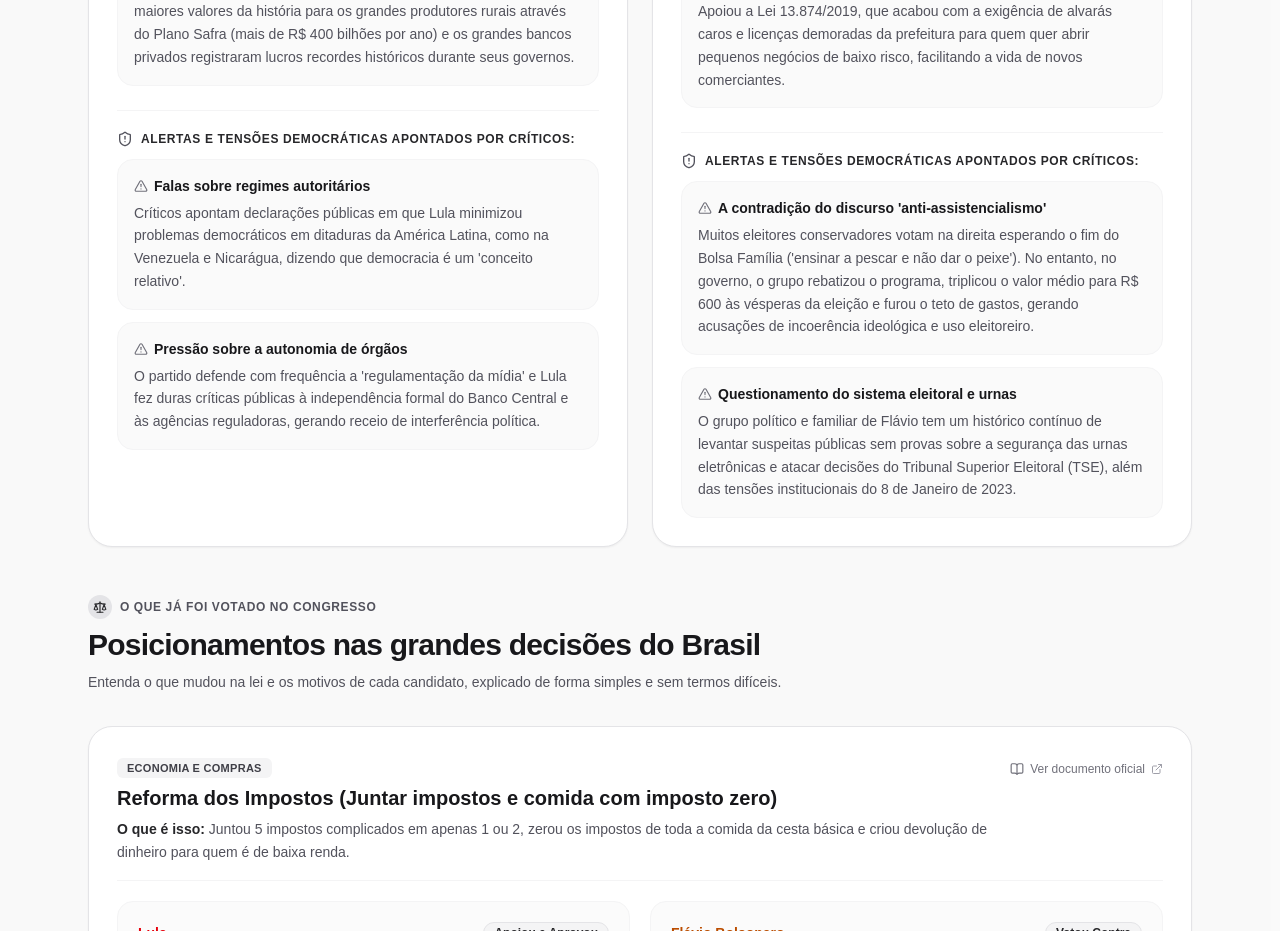
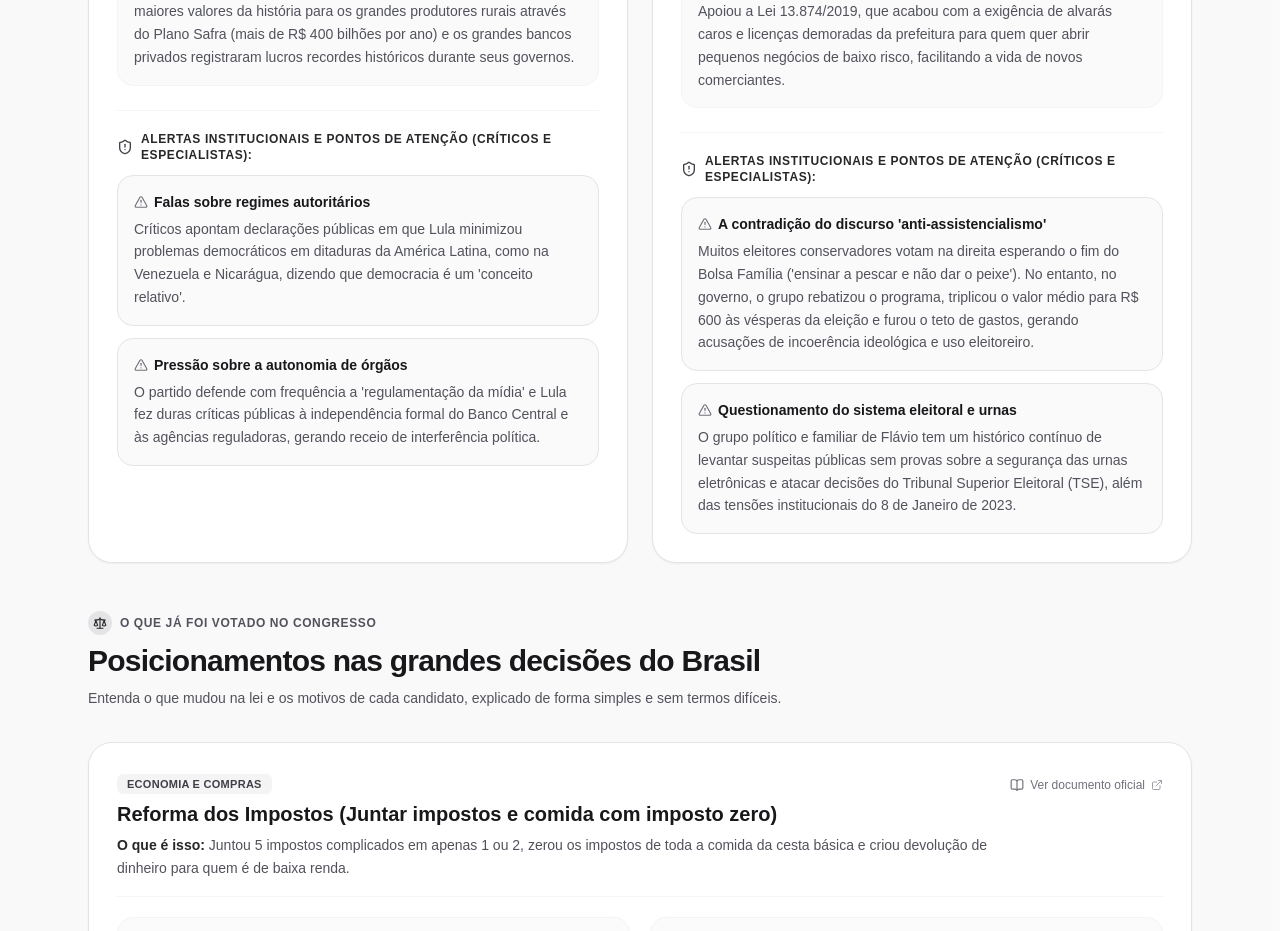
Before and after one commit to FelipeGardenghiDev/pauta-limpa, a Next.js app: page / in a window 1280 px wide. Shown: the part 2420-3351 px from the top of the page. Built offline with nearby package versions, Linux system fonts and the light colour scheme.

Commit message:
feat: alertar sobre riscos de mudar a Constituicao e propostas de Nova Constituinte

```diff
--- a/src/components/FactsAndLabels.tsx
+++ b/src/components/FactsAndLabels.tsx
@@ -136,9 +136,9 @@ export default function FactsAndLabels({ itens }: FactsAndLabelsProps) {
               {/* Alertas Institucionais */}
               <div className="mt-6 pt-5 border-t border-zinc-100 dark:border-zinc-800">
                 <div className="flex items-center gap-2 mb-3">
-                  <ShieldAlert className="w-4 h-4 text-zinc-600 dark:text-zinc-400 shrink-0" aria-hidden="true" />
+                  <ShieldAlert className="w-4 h-4 text-zinc-700 dark:text-zinc-300 shrink-0" aria-hidden="true" />
                   <h5 className="text-xs font-bold uppercase tracking-wider text-zinc-800 dark:text-zinc-200">
-                    Alertas e tensões democráticas apontados por críticos:
+                    Alertas institucionais e pontos de atenção (críticos e especialistas):
                   </h5>
                 </div>
 
@@ -146,10 +146,10 @@ export default function FactsAndLabels({ itens }: FactsAndLabelsProps) {
                   {temaAtual.lula.alertas.map((alerta, aIdx) => (
                     <div
                       key={aIdx}
-                      className="rounded-2xl bg-zinc-50 dark:bg-zinc-800/50 p-4 border border-zinc-100 dark:border-zinc-800/80"
+                      className="rounded-2xl bg-zinc-50 dark:bg-zinc-800/60 p-4 border border-zinc-200 dark:border-zinc-700/80"
                     >
                       <div className="flex items-center gap-1.5 text-xs sm:text-sm font-bold text-zinc-900 dark:text-white">
-                        <AlertTriangle className="w-3.5 h-3.5 text-zinc-500 shrink-0" aria-hidden="true" />
+                        <AlertTriangle className="w-3.5 h-3.5 text-zinc-500 dark:text-zinc-400 shrink-0" aria-hidden="true" />
                         <span>{alerta.titulo}</span>
                       </div>
                       <p className="mt-1.5 text-xs sm:text-sm text-zinc-600 dark:text-zinc-400 leading-relaxed">
@@ -209,9 +209,9 @@ export default function FactsAndLabels({ itens }: FactsAndLabelsProps) {
               {/* Alertas Institucionais */}
               <div className="mt-6 pt-5 border-t border-zinc-100 dark:border-zinc-800">
                 <div className="flex items-center gap-2 mb-3">
-                  <ShieldAlert className="w-4 h-4 text-zinc-600 dark:text-zinc-400 shrink-0" aria-hidden="true" />
+                  <ShieldAlert className="w-4 h-4 text-zinc-700 dark:text-zinc-300 shrink-0" aria-hidden="true" />
                   <h5 className="text-xs font-bold uppercase tracking-wider text-zinc-800 dark:text-zinc-200">
-                    Alertas e tensões democráticas apontados por críticos:
+                    Alertas institucionais e pontos de atenção (críticos e especialistas):
                   </h5>
                 </div>
 
@@ -219,10 +219,10 @@ export default function FactsAndLabels({ itens }: FactsAndLabelsProps) {
                   {temaAtual.flavio.alertas.map((alerta, aIdx) => (
                     <div
                       key={aIdx}
-                      className="rounded-2xl bg-zinc-50 dark:bg-zinc-800/50 p-4 border border-zinc-100 dark:border-zinc-800/80"
+                      className="rounded-2xl bg-zinc-50 dark:bg-zinc-800/60 p-4 border border-zinc-200 dark:border-zinc-700/80"
                     >
                       <div className="flex items-center gap-1.5 text-xs sm:text-sm font-bold text-zinc-900 dark:text-white">
-                        <AlertTriangle className="w-3.5 h-3.5 text-zinc-500 shrink-0" aria-hidden="true" />
+                        <AlertTriangle className="w-3.5 h-3.5 text-zinc-500 dark:text-zinc-400 shrink-0" aria-hidden="true" />
                         <span>{alerta.titulo}</span>
                       </div>
                       <p className="mt-1.5 text-xs sm:text-sm text-zinc-600 dark:text-zinc-400 leading-relaxed">
--- a/src/data/candidatos.json
+++ b/src/data/candidatos.json
@@ -415,6 +415,10 @@
           {
             "titulo": "Impostos em compras internacionais",
             "detalhe": "O governo enfrentou fortes críticas populares ao aprovar a cobrança de imposto de importação sobre compras internacionais abaixo de 50 dólares (a chamada 'taxa das blusinhas'), encarecendo produtos de consumo popular."
+          },
+          {
+            "titulo": "Pressão fiscal e sustentabilidade das contas",
+            "detalhe": "Economistas e críticos apontam que o aumento acelerado de gastos do governo e a resistência em cortar despesas obrigatórias pressionam a dívida pública, criando risco de inflação e juros altos que corroem o poder de compra dos salários."
           }
         ]
       },
@@ -422,8 +426,8 @@
         "pergunta_mito": "Flávio quer acabar com o 13º salário, férias e cobrar pelo SUS?",
         "fatos": [
           {
-            "titulo": "13º salário e férias são cláusulas intocáveis",
-            "detalhe": "O 13º salário, as férias remuneradas e o FGTS são direitos protegidos pelo Artigo 7º da Constituição Federal. São 'cláusulas pétreas', o que significa que nem o presidente nem deputados têm poder legal para extingui-los."
+            "titulo": "13º salário e férias são cláusulas intocáveis na Constituição atual",
+            "detalhe": "O 13º salário, as férias remuneradas e o FGTS são direitos protegidos pelo Artigo 7º da Constituição Federal de 1988. São 'cláusulas pétreas', o que significa que nem o presidente nem deputados têm poder legal para extingui-los sob a ordem constitucional em vigor. Porém, juristas lembram que essa trava legal só tem validade enquanto a Constituição de 1988 for respeitada."
           },
           {
             "titulo": "O SUS continuará 100% gratuito por lei",
@@ -432,8 +436,16 @@
         ],
         "alertas": [
           {
-            "titulo": "Flexibilização e terceirização de mão de obra",
-            "detalhe": "Centrais sindicais e movimentos trabalhistas criticam o apoio do grupo à terceirização ampla de postos de trabalho e à privatização de serviços essenciais como água, saneamento básico e presídios."
+            "titulo": "Risco institucional: falas sobre 'Nova Constituinte' e mudar a Carta Magna",
+            "detalhe": "Embora a Constituição de 1988 proteja 13º e saúde gratuita, lideranças e aliados do grupo de Flávio já defenderam publicamente convocar uma 'Nova Assembleia Constituinte' para reescrever as leis do país. Juristas e entidades democráticas alertam para o perigo: uma nova Constituição 'zera o jogo' e anula as cláusulas pétreas atuais, abrindo brecha jurídica real para revogar direitos trabalhistas e proteções sociais históricas."
+          },
+          {
+            "titulo": "Tensão com o Judiciário e projetos para limitar o STF",
+            "detalhe": "Flávio e sua bancada apoiam PECs para limitar decisões individuais de juízes do STF e criar mandatos para ministros da Corte. Juristas alertam que tentar enfraquecer o Supremo ameaça a separação de Poderes e os freios e contrapesos da República, enquanto a oposição argumenta que o objetivo é frear o 'ativismo judicial'."
+          },
+          {
+            "titulo": "Flexibilização da CLT e terceirização ampla",
+            "detalhe": "Centrais sindicais e movimentos trabalhistas criticam o apoio do grupo a projetos que flexibilizam regras da CLT, ampliam a terceirização irrestrita de serviços e reduzem exigências para patrões, apontando risco de precarização das condições de trabalho."
           }
         ]
       }
```
